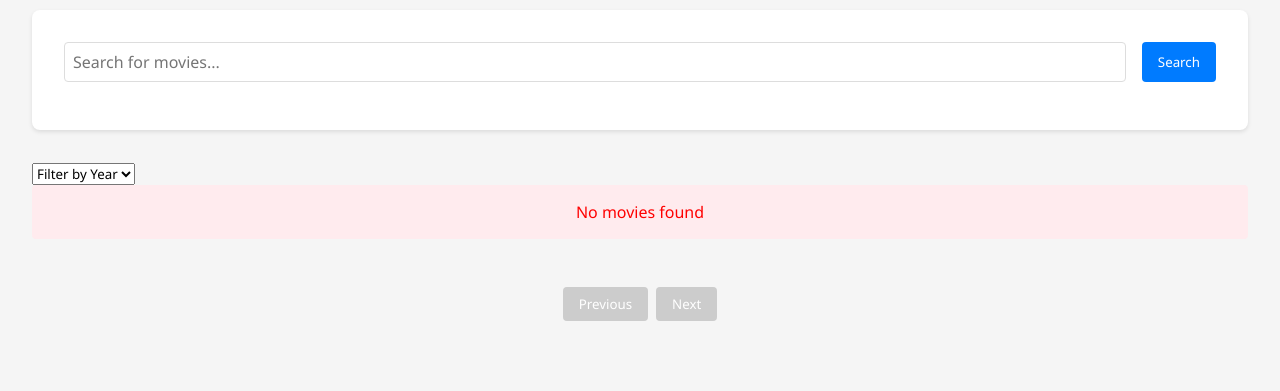
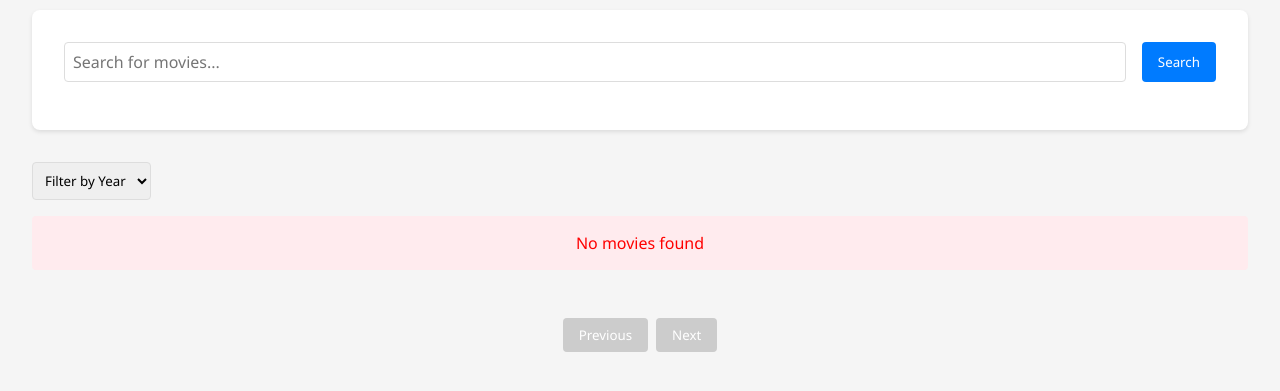
Before and after one commit to khxrismx/medp-33100-project-2, a plain HTML site: page index.html in a window 1280 px wide. Shown: the part 97-488 px from the top of the page. Drawn offline with Linux system fonts and the light colour scheme; no server answers.

Commit message:
edit filter styling

```diff
--- a/styles.css
+++ b/styles.css
@@ -54,13 +54,13 @@ body {
   background: #0056b3;
 }
 
-.filters {
+.filter {
   display: flex;
   gap: 1rem;
   margin-bottom: 1rem;
 }
 
-.filters select {
+.filter select {
   padding: 0.5rem;
   border: 1px solid #ddd;
   border-radius: 4px;
```
Also changed, not shown: index.html (+1 -0 lines).
